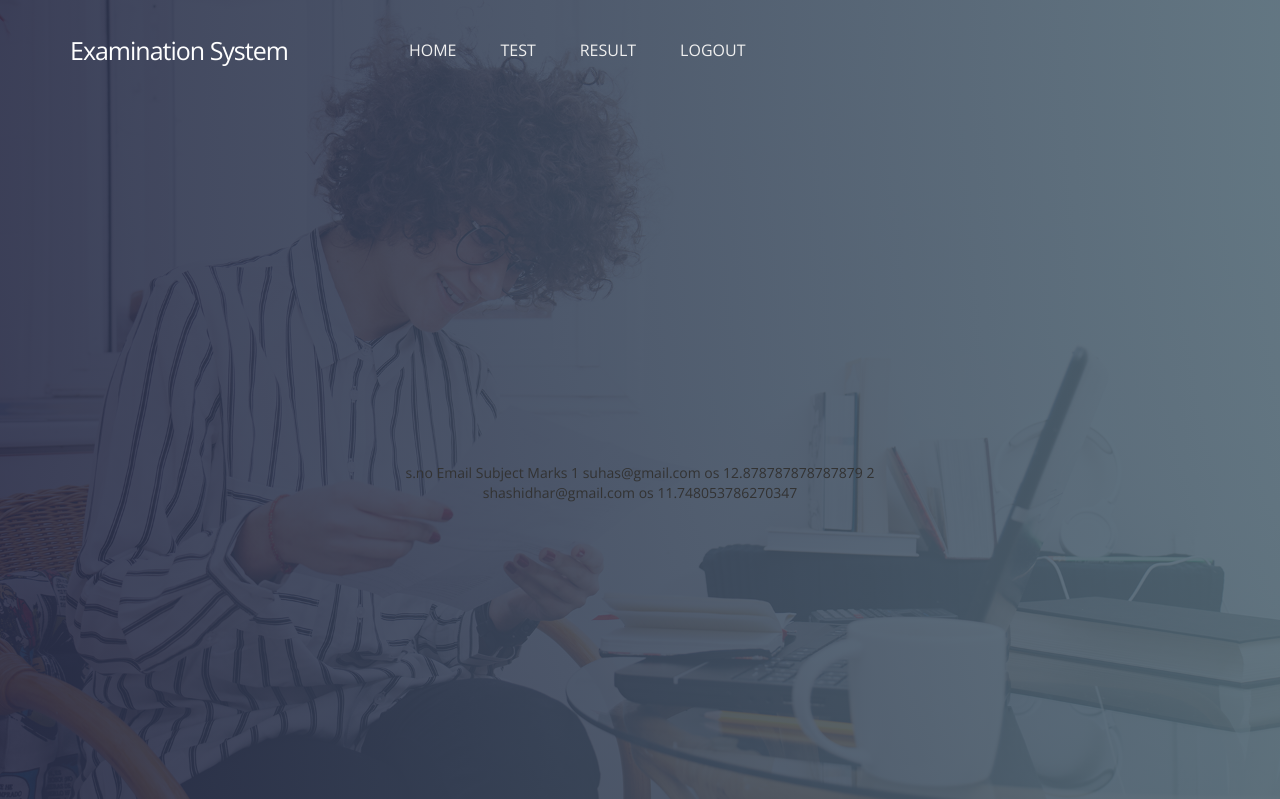
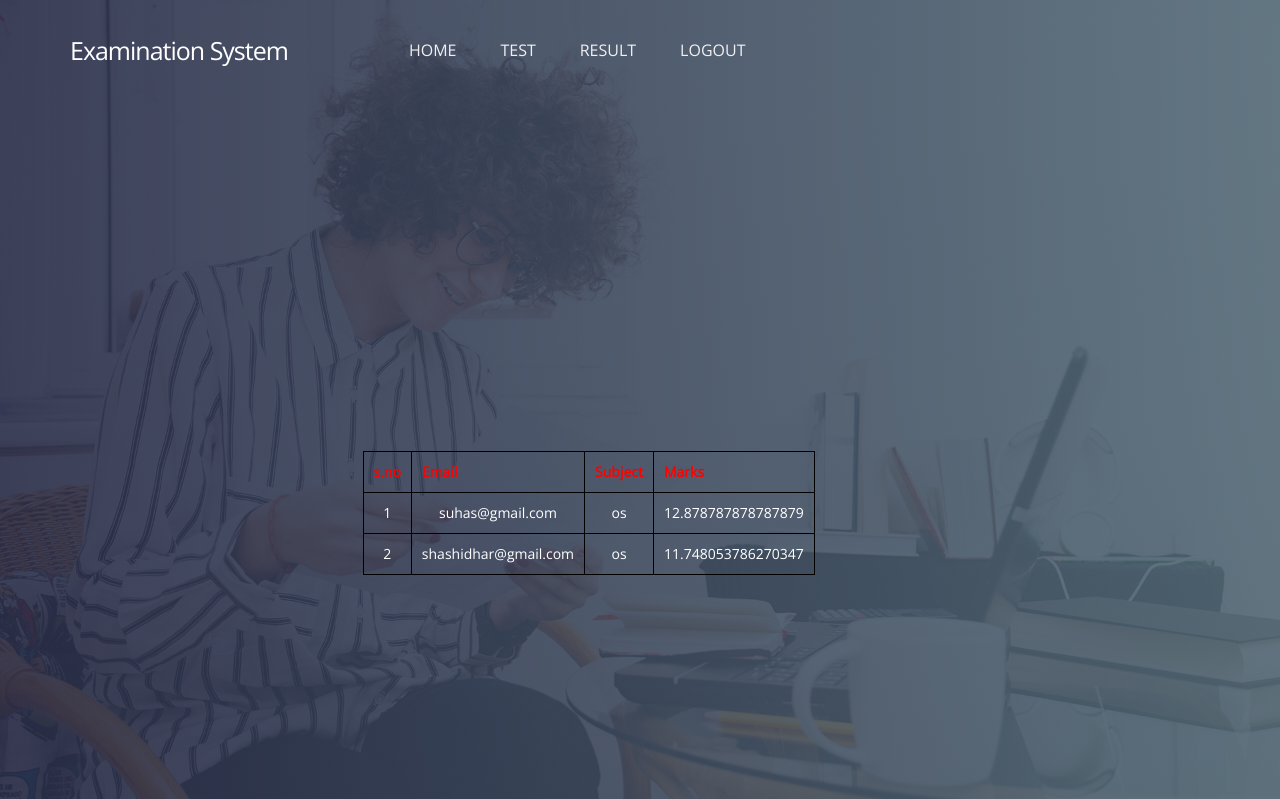
Before and after one commit to msuhasrao31/Subjective-Examination-System-Using-Natural-Language-Processing, a Django app: template assets/templates/user/userresult.html in a window 1280 px wide. Shown: the top 799 px of the page. Run offline with Django 3.2, Linux system fonts and the light colour scheme; the template is opened without the code that fills it: values that come from a table or form of the project are taken from there, others are empty; data comes from the database, SQL or seed files in the repository; both versions use the stored data as it was after the commit; some libraries are stand-ins or nearby versions.

Commit message:
third commit

```diff
--- a/assets/templates/user/userresult.html
+++ b/assets/templates/user/userresult.html
@@ -2,6 +2,16 @@
 {% load static %}
 
 {% block contents %}
+<style>
+table,th,td{
+border: 0.5px solid black;
+border-collapse: collapse;
+}
+th,td
+{
+padding: 10px;
+}
+</style>
 <section id="home" data-stellar-background-ratio="0.5">
           <div class="overlay"></div>
           <div class="container">
@@ -9,22 +19,24 @@
 
                     <div class="col-md-offset-3 col-md-6 col-sm-12">
                          <div class="home-info">
+					<table>
                                 <tr><th style="color:red">s.no</th>
                                     <th style="color:red">Email</th>
                                     <th style="color:red">Subject</th>
                                     <th style="color:red">Marks</th>
 
                                   </tr>
-
+					<br>
                               {% for x in marks %}
                                   <tr style="color:white">
                                     <td>{{forloop.counter}}</td>
                                     <td>{{x.email}}</td>
                                     <td>{{x.subject}}</td>
-                                    <td>{{x.marks}}</td>
+                                    <td>{{x.marks}}</td><br>
                                      {% endfor %}
 
                                   </tr>
+					</table>
                          </div>
                     </div>
 
--- a/user/models.py
+++ b/user/models.py
@@ -20,7 +20,7 @@ class user(models.Model):
 
 class examtest(models.Model):
     email = models.EmailField()
-    question = models.CharField(max_length=50,default="", editable=True)
+    question = models.CharField(max_length=500,default="", editable=True)
     answer = models.CharField(max_length=500,default="", editable=True)
 
 
@@ -31,7 +31,7 @@ class examtest(models.Model):
         db_table='examtest'
 
 class UserTestModel(models.Model):
-    subject = models.CharField(max_length=50, default="", editable=True)
+    subject = models.CharField(max_length=500, default="", editable=True)
     email = models.CharField(max_length=500, default="", editable=True, unique=True)
     question1 = models.CharField(max_length=500, default="", editable=True)
     answer1 = models.CharField(max_length=500, default="", editable=True)
@@ -60,7 +60,7 @@ class UserTestModel(models.Model):
         db_table="UserTestTable"
 
 class MarksModel(models.Model):
-    subject = models.CharField(max_length=50, default="", editable=True)
+    subject = models.CharField(max_length=500, default="", editable=True)
     email = models.CharField(max_length=500, default="", editable=True)
     marks = models.CharField(max_length=500, default="", editable=True)
 
```
Also changed, not shown: db.sqlite3, 4 other files.
